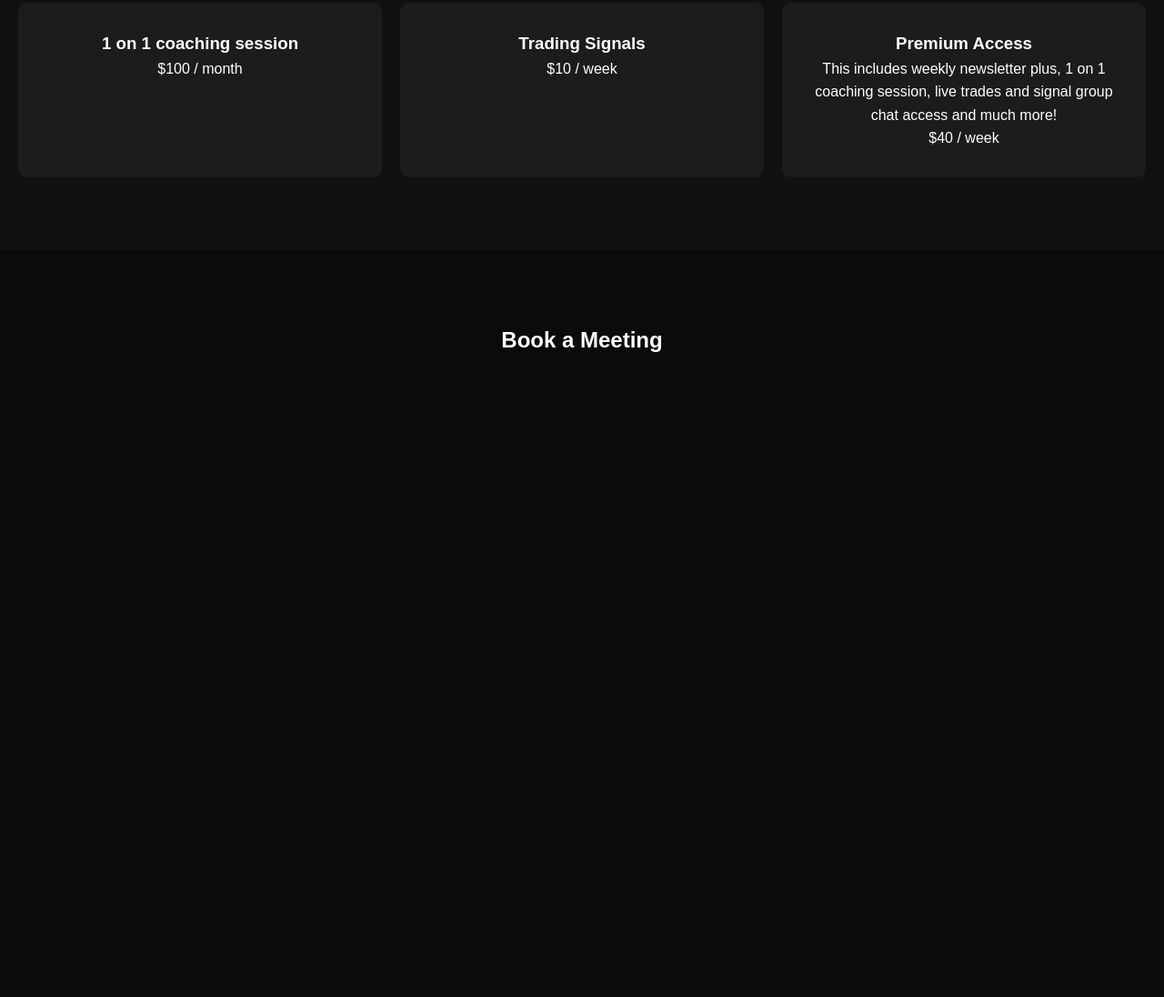
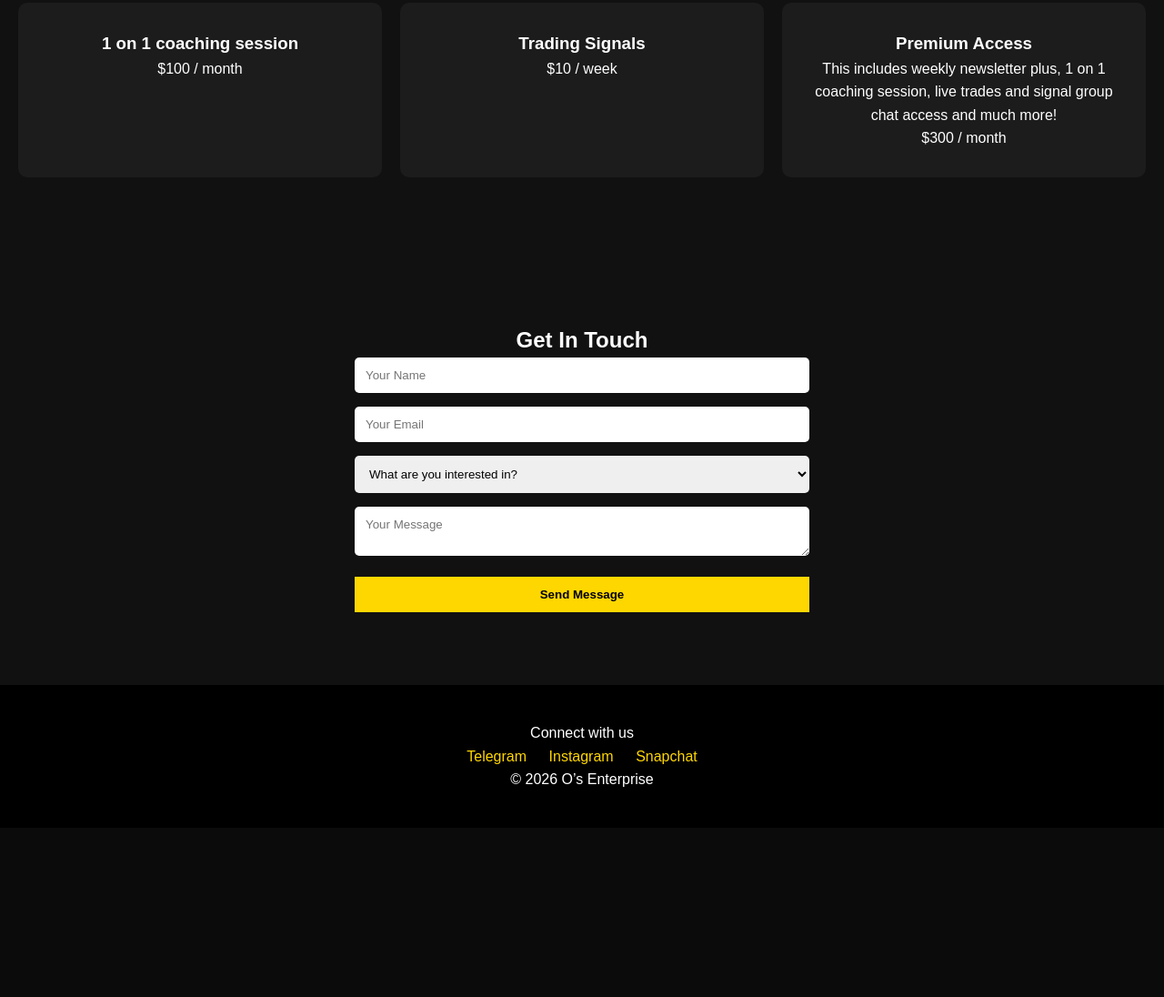
Before and after one commit to osenterprise4-blip/owebsite, a plain HTML site: page index.html in a window 1280 px wide. Shown: the part 1074-2170 px from the top of the page at 91% size. After the commit the page ends 1984 px from the top, so only its background shows below. Drawn offline with Linux system fonts and the light colour scheme; a script that the page names is missing.

Commit message:
Update index.html

```diff
--- a/index.html
+++ b/index.html
@@ -54,23 +54,11 @@
       <div class="price-card">
         <h3>Premium Access</h3>
         <p>This includes weekly newsletter plus, 1 on 1 coaching session, live trades and signal group chat access and much more!</p>
-        <p>$40 / week</p>
+        <p>$300 / month</p>
       </div>
     </div>
   </section>
 
-  <!-- BOOKING -->
-  <section id="booking" class="section">
-    <h2>Book a Meeting</h2>
-
-    <!-- Calendly -->
-    <div class="calendly-inline-widget"
-      data-url="https://calendly.com/osenterprise4/30min"
-      style="min-width:320px;height:700px;">
-    </div>
-
-    <script src="https://assets.calendly.com/assets/external/widget.js" async></script>
-  </section>
 
   <!-- CONTACT FORM -->
   <section id="contact" class="section dark">
```
